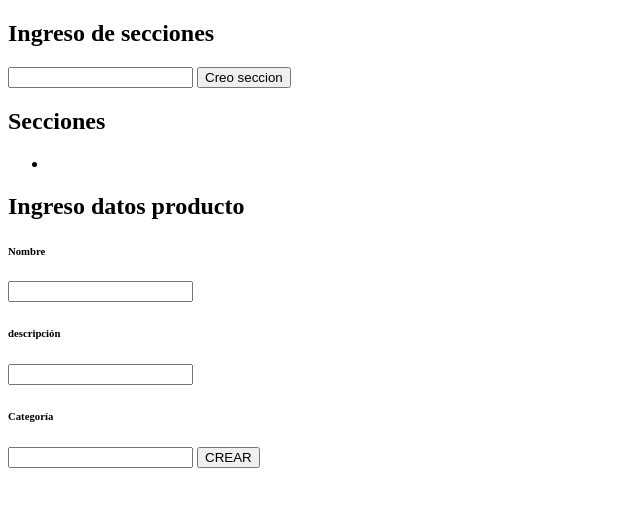
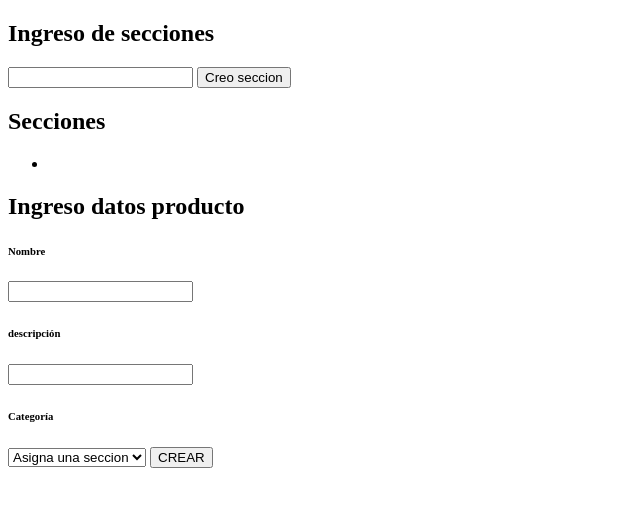
Before and after one commit to RodrigoFaus/pruebas-js, a plain HTML site: page index.html in a window 1280 px wide. Both pictures are taken after a click on the button "Creo seccion". Shown: the whole page, without its empty margins (0-640 px from the left). Drawn offline with Linux system fonts and the light colour scheme.

Commit message:
second commit

```diff
--- a/index.html
+++ b/index.html
@@ -28,8 +28,13 @@
         <h6>descripción</h6>
         <input id="inputDescripcion" type="text">
         <h6>Categoría</h6>
-        <input id="inputCategoria" type="text">
+        <select id="inputGroupSelect01">
+            <option selected id="optionSelected">Asigna una seccion</option>
+        </select>
+
         <button id="btnCreoProducto">CREAR</button>
+
+
 
     </div>
 
--- a/pruebitas.js
+++ b/pruebitas.js
@@ -21,6 +21,7 @@ btnCreaSeccion.addEventListener("click", () => {
 	arraySecciones.push(inputSecciones)
 	limpio()
 	creoSección()
+	asignoSecciones()
 })
 
 
@@ -45,6 +46,20 @@ arraySecciones.forEach(section => {
 
 }
 
+
+function asignoSecciones() {
+    let select = document.getElementById("inputGroupSelect01")
+    let option = document.createElement("option")
+
+    arraySecciones.forEach(section => {
+        option.textContent = section
+        select.appendChild(option)
+
+
+    })
+
+}
+
 console.log(arraySecciones)
 
 function limpio() {document.getElementById("inputSecciones").value = ""}
@@ -62,7 +77,7 @@ function creoProducto() {
 
 	let inputNombre = document.getElementById("inputNombre").value
 	let inputDescripcion = document.getElementById("inputDescripcion").value
-	let inputCategoria = document.getElementById("inputCategoria").value
+	let inputCategoria = document.getElementById("inputGroupSelect01").value
 
 	let producto = new Menu(inputNombre,inputDescripcion,inputCategoria)
 
@@ -76,7 +91,7 @@ function creoProducto() {
 function limpioInputsProd () {
 	document.getElementById("inputNombre").value = ""
 	document.getElementById("inputDescripcion").value = ""
-	document.getElementById("inputCategoria").value = ""
+	document.getElementById("inputGroupSelect01").value = ""
 }
 
 console.log(arrayProductos)
```
